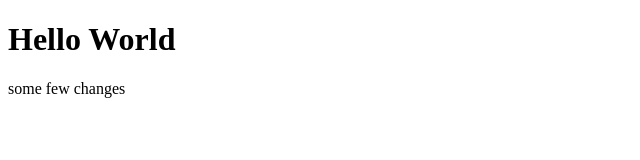
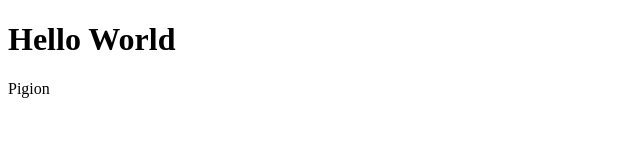
Before and after one commit to tmataranyika/Gitty-the-First, a plain HTML site: page Hansa/index.html in a window 1280 px wide. Shown: the full height of the page, 0-640 px from the left. Drawn offline with Linux system fonts and the light colour scheme.

Commit message:
Third Commit

```diff
--- a/Hansa/index.html
+++ b/Hansa/index.html
@@ -8,6 +8,6 @@
 </head>
 <body>
   <h1>Hello World</h1>
-  <p>some few changes</p>
+  <p>Pigion</p>
 </body>
 </html>
```
